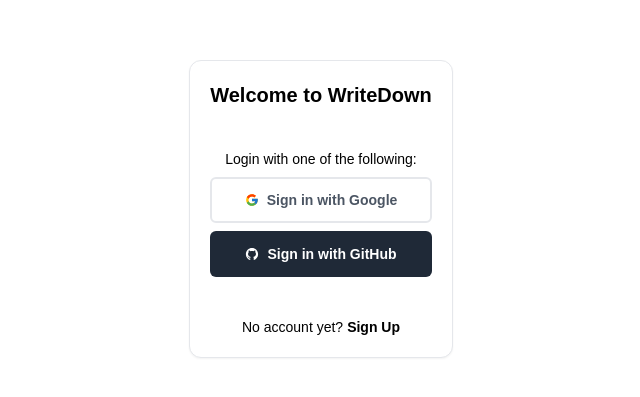
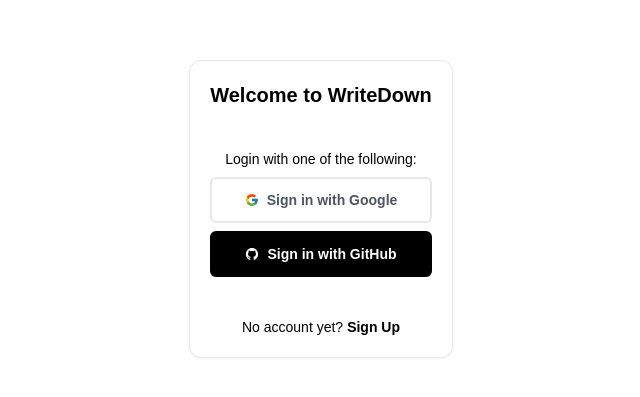
Before and after one commit to NayamAmarshe/writedown, a Next.js app: page /login in a window 1280 px wide. Shown: the part 191-588 px from the top of the page, without its empty margins (319-959 px from the left). Built offline with nearby package versions, Linux system fonts and the light colour scheme; no server answers.

Commit message:
Removed unnecessary stuff

```diff
--- a/components/Button.tsx
+++ b/components/Button.tsx
@@ -35,7 +35,7 @@ const Button = ({
       case "info":
         return "py-3 px-4 inline-flex justify-center items-center gap-2 rounded-md border border-transparent font-semibold bg-purple-500 text-white hover:bg-purple-600 focus:outline-none focus:ring-2 focus:ring-purple-500 focus:ring-offset-2 transition-all text-sm dark:focus:ring-offset-gray-800";
       case "black":
-        return "py-3 px-4 inline-flex justify-center items-center gap-2 rounded-md border border-transparent font-semibold bg-gray-800 text-white hover:bg-gray-700 focus:outline-none focus:ring-2 focus:ring-gray-800 focus:ring-offset-2 transition-all text-sm dark:focus:ring-gray-900 dark:focus:ring-offset-gray-800";
+        return "py-3 px-4 inline-flex justify-center items-center gap-2 rounded-md border border-transparent font-semibold bg-black text-white hover:bg-gray-700 focus:outline-none focus:ring-2 focus:ring-gray-800 focus:ring-offset-2 transition-all text-sm dark:focus:ring-gray-900 dark:focus:ring-offset-gray-800";
       case "gray":
         return "py-3 px-4 inline-flex justify-center items-center gap-2 rounded-md border border-transparent font-semibold bg-gray-500 text-white hover:bg-gray-600 focus:outline-none focus:ring-2 focus:ring-gray-500 focus:ring-offset-2 transition-all text-sm dark:bg-gray-700 dark:hover:bg-gray-600 dark:focus:ring-offset-gray-800";
       case "white":
```
Also changed, not shown: pages/login.tsx (+0 -10 lines), public/github.svg (deleted), public/google.svg (deleted).
